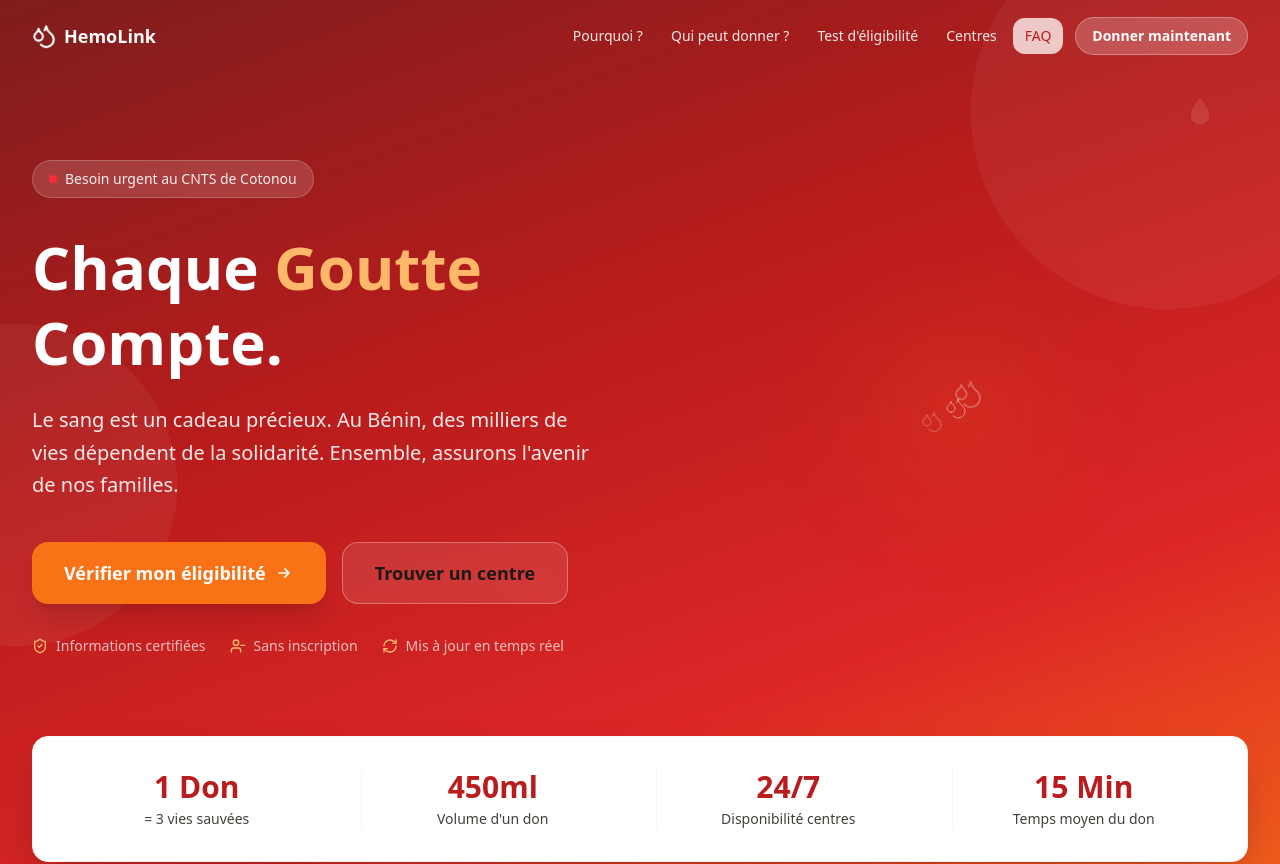
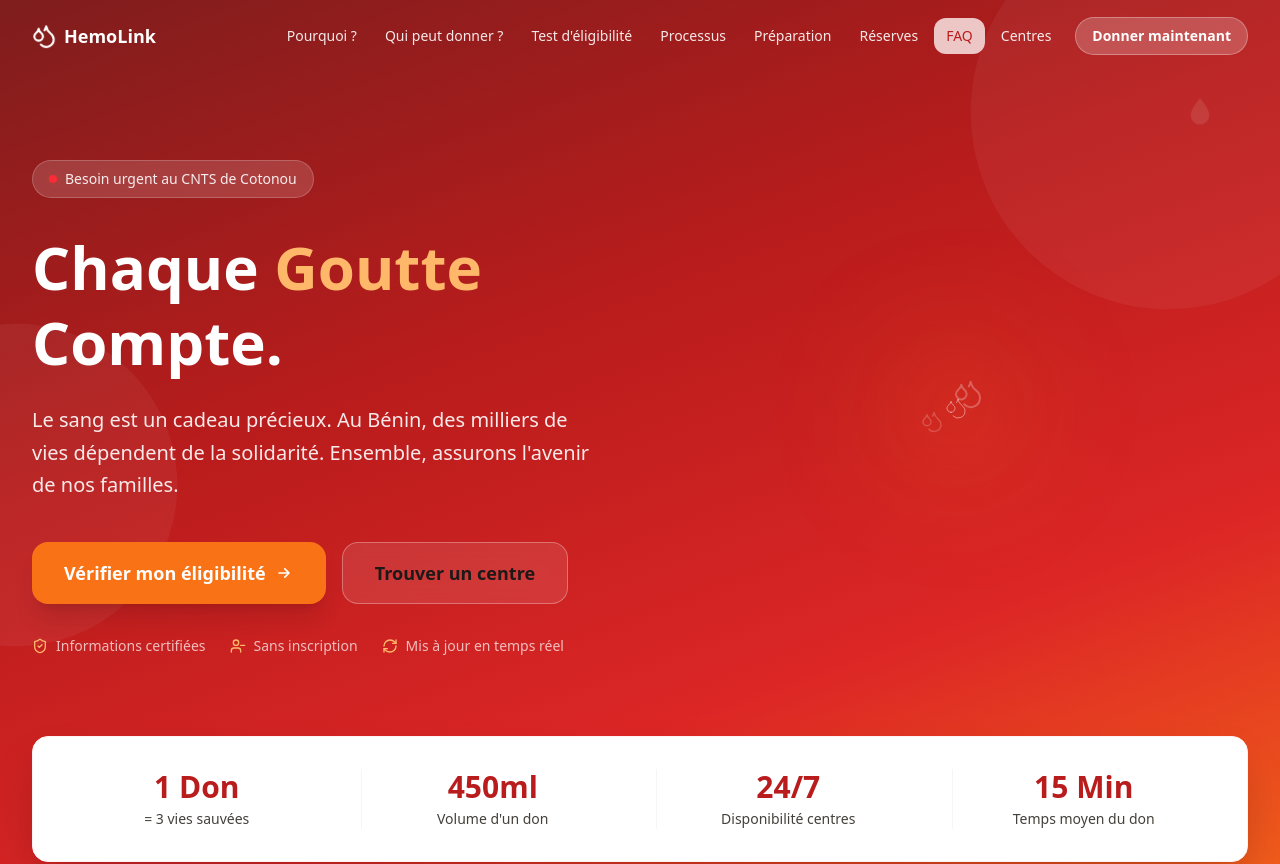
Before and after one commit to ahoussinoupacome123-lang/FIGMA_TO_CODE_CHALLENGE, a Next.js app: page / in a window 1280 px wide. Shown: the top 864 px of the page. Built offline with nearby package versions, Linux system fonts and the light colour scheme; a web font is replaced by a local one.

Commit message:
fix: correct navigation links and add missing PreparationGuide section id

```diff
--- a/src/components/hemolink/Navigation.tsx
+++ b/src/components/hemolink/Navigation.tsx
@@ -8,8 +8,11 @@ const navLinks = [
   { href: '#pourquoi', label: 'Pourquoi ?' },
   { href: '#eligibilite', label: 'Qui peut donner ?' },
   { href: '#test', label: "Test d'éligibilité" },
+  { href: '#deroulement', label: 'Processus' },
+  { href: '#preparation', label: 'Préparation' },
+  { href: '#reserves', label: 'Réserves' },
+  { href: '#faq', label: 'FAQ' },
   { href: '#centres', label: 'Centres' },
-  { href: '#faq', label: 'FAQ' },
 ];
 
 export default function Navigation() {
--- a/src/components/hemolink/PreparationGuide.tsx
+++ b/src/components/hemolink/PreparationGuide.tsx
@@ -51,7 +51,7 @@ export default function PreparationGuide() {
   const inView = useInView(ref, { once: true, margin: '-100px' });
 
   return (
-    <section className='py-20 sm:py-28 bg-white'>
+    <section id="preparation" className='py-20 sm:py-28 bg-white'>
       <div className='max-w-7xl mx-auto px-4 sm:px-6 lg:px-8'>
         <div ref={ref} className='text-center max-w-2xl mx-auto mb-16'>
           <motion.span
```
